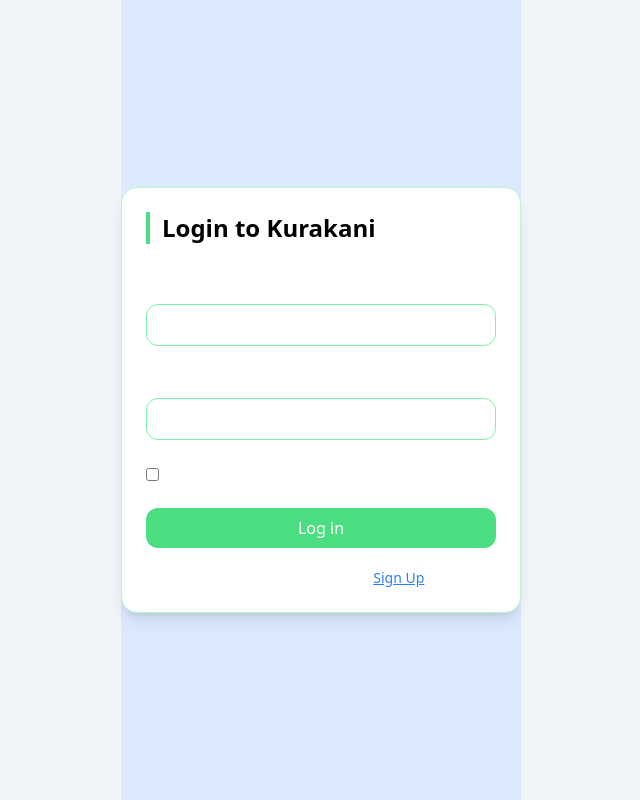
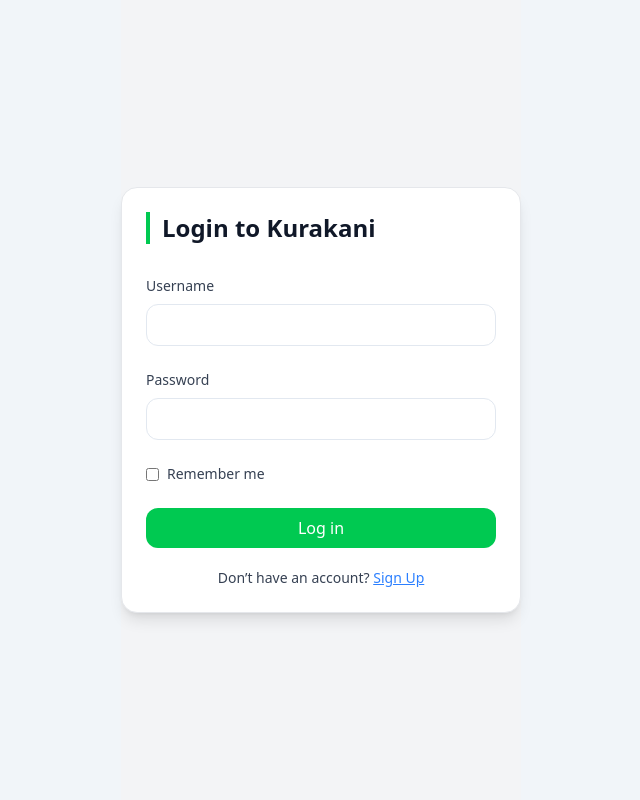
Before and after one commit to abhinavbaral/Kurakani, a React (Vite) app in the folder frontend/: page /login in a window 1280 px wide. Shown: the whole page, without its empty margins (319-959 px from the left). Built offline with nearby package versions, Linux system fonts and the light colour scheme.

Commit message:
index cleared and rewritten

```diff
--- a/frontend/src/Pages/Login.jsx
+++ b/frontend/src/Pages/Login.jsx
@@ -12,7 +12,6 @@
   const [loading, setLoading] = useState(false);
   const [error, setError] = useState(null);
 
-  const host = import.meta.env.VITE_BASE_URL || "http://localhost:3000";
   const { login } = useAuth();
   const navigate = useNavigate();
 
@@ -46,38 +45,27 @@
           password: password,
         }),
       });
-      // const response = await fetch(`${host}/api/auth/login`, {
-      //   method: "POST",
-      //   headers: {
-      //     "Content-Type": "application/json",
-      //   },
-      //   body: JSON.stringify({
-      //     email: username,
-      //     password: password,
-      //   }),
-      // });
 
       const data = await response.json();
 
       if (response.ok) {
-        setLoading(false);
         login(data.token, remember);
         navigate("/", { replace: true });
       } else {
-        setLoading(false);
         setError(data.message || "Login failed");
       }
     } catch (err) {
+      setError("Cannot connect to server");
+    } finally {
       setLoading(false);
-      setError("Cannot connect to server");
     }
   };
 
   return (
-  <div className="min-h-screen flex justify-center items-center bg-blue-100 dark:bg-blue-900">
-  <div className="w-[400px] bg-cardBgLight dark:bg-cardBgDark rounded-2xl p-6 shadow-lg border border-green-200 dark:border-green-700">
+    <div className="min-h-screen flex justify-center items-center bg-gray-100 dark:bg-gray-900">
+      <div className="w-[400px] bg-white dark:bg-gray-800 rounded-2xl p-6 shadow-lg border border-gray-200 dark:border-gray-700">
 
-    <p className="text-2xl font-bold border-l-4 border-greenAccent pl-3">
+        <p className="text-2xl font-bold border-l-4 border-green-500 pl-3 text-gray-900 dark:text-white">
           Login to Kurakani
         </p>
 
@@ -90,47 +78,61 @@
         <form onSubmit={handleFormSubmit}>
           {/* username */}
           <div className="flex flex-col mt-8 gap-2">
-        <label className="text-sm text-white font-medium">Username</label>
+            <label className="text-sm font-medium text-gray-700 dark:text-gray-200">
+              Username
+            </label>
+
             <input
               type="text"
-          className="w-full p-2 rounded-xl border border-green-300 dark:border-green-600 bg-transparent focus:outline-none focus:ring-2 focus:ring-greenAccent"
+              className="w-full p-2 rounded-xl border border-gray-300 dark:border-gray-600 bg-transparent text-gray-900 dark:text-white focus:outline-none focus:ring-2 focus:ring-green-500"
               onChange={(e) => setUsername(e.target.value)}
             />
-        {usrError && <p className="text-red-500 text-sm">{usrError}</p>}
+
+            {usrError && (
+              <p className="text-red-500 text-sm">{usrError}</p>
+            )}
           </div>
 
           {/* password */}
           <div className="flex flex-col mt-6 gap-2">
-        <label className="text-sm text-white font-medium">Password</label>
+            <label className="text-sm font-medium text-gray-700 dark:text-gray-200">
+              Password
+            </label>
+
             <input
               type="password"
-          className="w-full p-2 rounded-xl border border-green-300 dark:border-green-600 bg-transparent focus:outline-none focus:ring-2 focus:ring-greenAccent"
+              className="w-full p-2 rounded-xl border border-gray-300 dark:border-gray-600 bg-transparent text-gray-900 dark:text-white focus:outline-none focus:ring-2 focus:ring-green-500"
               onChange={(e) => setPassword(e.target.value)}
             />
-        {pasError && <p className="text-red-500 text-sm">{pasError}</p>}
+
+            {pasError && (
+              <p className="text-red-500 text-sm">{pasError}</p>
+            )}
           </div>
 
           {/* remember */}
           <div className="flex items-center mt-6 gap-2">
             <input
               type="checkbox"
-          className="accent-greenAccent"
+              className="accent-green-500"
               onChange={(e) => setRemember(e.target.checked)}
             />
-        <label className="text-sm text-white">Remember me</label>
+            <label className="text-sm text-gray-700 dark:text-gray-200">
+              Remember me
+            </label>
           </div>
 
           {/* submit */}
           <button
             type="submit"
             disabled={loading}
-        className="w-full mt-6 bg-greenAccent text-white p-2 rounded-xl transition hover:opacity-90 disabled:opacity-50 disabled:cursor-not-allowed"
+            className="w-full mt-6 bg-green-500 text-white p-2 rounded-xl transition hover:bg-green-600 disabled:opacity-50 disabled:cursor-not-allowed"
           >
             {loading ? "Logging in..." : "Log in"}
           </button>
 
           <div className="mt-5 text-center text-sm">
-        <p className="text-white">
+            <p className="text-gray-700 dark:text-gray-200">
               Don’t have an account?{" "}
               <Link to="/signup" className="text-blue-500 underline">
                 Sign Up
--- a/frontend/src/index.css
+++ b/frontend/src/index.css
@@ -1,125 +1,55 @@
 @import "tailwindcss";
 
-@theme {
 
-    --color-backgroundDark: #1e1e1e;
-    --color-cardBgDark: #383838;
-    --color-placeholderBgDark: #d1d5db;
-    --color-greenAccent: #4ade80;
-    --color-greenAccentHover: #40bd6e;
+:root {
+  --bg: #f1f5f9;
+  --card: #ffffff;
+  --text: #0f172a;
+  --muted: #64748b;
+  --border: #e2e8f0;
 
-    --color-backgroundLight: #f1f5f9;
-    --color-cardBgLight: #ffffff;
-    --color-placeholderBgLight: #e5e7eb;
-    --color-greenAccentLight: #16a34a;
-    --color-greenAccentHoverLight: #15803d;
+  --accent: #16a34a;
+  --accent-hover: #15803d;
+
+  --input-bg: #ffffff;
+  --input-border: #e2e8f0;
+  --placeholder: #9ca3af;
+}
 
 
-    /* Dark Theme */
-    --color-chat-bg-dark: #111827;
-    --color-message-sender-dark: #22c55e;
-    --color-message-receiver-dark: #1e293b;
-    --color-message-receiver-text-dark: #f8fafc;
-    --color-chat-header-bg-dark: #1e293b;
-    --color-chat-header-text-dark: #f8fafc;
-    --color-chat-header-subtitle-dark: #94a3b8;
-    --color-chat-header-border-dark: #334155;
-    --color-chat-list-bg-dark: #1e293b;
-    --color-chat-list-item-dark: #2a2a2a;
-    --color-chat-list-item-hover-dark: #334155;
-    --color-chat-list-item-active-dark: #22c55e;
-    --color-chat-list-text-dark: #f8fafc;
-    --color-chat-list-subtitle-dark: #94a3b8;
-    --color-message-input-dark: #1f2937;
-    --color-message-input-text-dark: #e5e7eb;
-    --color-placeholderBgDark: #9ca3af;
+.dark {
+  --bg: #1e1e1e;
+  --card: #383838;
+  --text: #f8fafc;
+  --muted: #94a3b8;
+  --border: #334155;
 
-    /* Light Theme */
-    --color-chat-bg-light: #f8fafc;
-    --color-message-sender-light: #16a34a;
-    --color-message-sender-text-light: #ffffff;
-    --color-message-receiver-light: #ffffff;
-    --color-message-receiver-text-light: #0f172a;
-    --color-message-receiver-border-light: #e2e8f0;
-    --color-chat-header-bg-light: #ffffff;
-    --color-chat-header-text-light: #0f172a;
-    --color-chat-header-subtitle-light: #64748b;
-    --color-chat-header-border-light: #e2e8f0;
-    --color-chat-list-bg-light: #f8fafc;
-    --color-chat-list-item-light: #ffffff;
-    --color-chat-list-item-hover-light: #f1f5f9;
-    --color-chat-list-item-active-light: #dcfce7;
-    --color-chat-list-text-light: #0f172a;
-    --color-chat-list-subtitle-light: #64748b;
-    --color-message-box-light: #ffffff;
-    --color-message-box-border-light: #e2e8f0;
+  --accent: #4ade80;
+  --accent-hover: #40bd6e;
 
-    /* Shared Colors */
-    --color-online-status: #22c55e;
-    --color-offline-status: #94a3b8;
-    --color-typing-indicator: #f59e0b;
-    --color-button-primary: #16a34a;
-    --color-button-primary-hover: #15803d;
-    --color-button-secondary-dark: #475569;
-    --color-button-secondary-light: #e2e8f0;
-    --color-shadow-light: rgba(0, 0, 0, 0.08);
-
-    --color-shadow-dark: rgba(0, 0, 0, 0.6);
-
-    --color-scrollbar-track-dark: #1e293b;
-    --color-scrollbar-thumb-dark: #475569;
-    --color-scrollbar-track-light: #f1f5f9;
-    --color-scrollbar-thumb-light: #cbd5e1;
+  --input-bg: #1f2937;
+  --input-border: #475569;
+  --placeholder: #9ca3af;
 }
 
-::-webkit-scrollbar {
-    width: 0px;
+
+body {
+  background: var(--bg);
+  color: var(--text);
 }
 
-::-webkit-scrollbar-track {
-    background: #f1f1f1;
+
+input {
+  background: var(--input-bg);
+  border: 1px solid var(--input-border);
+  color: var(--text);
 }
 
-::-webkit-scrollbar-thumb {
-    background: #888;
-    border-radius: 5px;
+input::placeholder {
+  color: var(--placeholder);
 }
 
-.loader {
-    height: 16px;
-    aspect-ratio: 2.5;
-    --_g: no-repeat radial-gradient(farthest-side, #fff 90%, #0000);
-    background: var(--_g), var(--_g), var(--_g), var(--_g);
-    background-size: 20% 50%;
-    animation: l43 1.4s infinite linear;
+
+::-webkit-scrollbar {
+  width: 0px;
 }
-
-@keyframes l43 {
-    0% {
-        background-position: calc(0*100%/3) 50%, calc(1*100%/3) 50%, calc(2*100%/3) 50%, calc(3*100%/3) 50%
-    }
-
-    16.67% {
-        background-position: calc(0*100%/3) 0, calc(1*100%/3) 50%, calc(2*100%/3) 50%, calc(3*100%/3) 50%
-    }
-
-    33.33% {
-        background-position: calc(0*100%/3) 100%, calc(1*100%/3) 0, calc(2*100%/3) 50%, calc(3*100%/3) 50%
-    }
-
-    50% {
-        background-position: calc(0*100%/3) 50%, calc(1*100%/3) 100%, calc(2*100%/3) 0, calc(3*100%/3) 50%
-    }
-
-    66.67% {
-        background-position: calc(0*100%/3) 50%, calc(1*100%/3) 50%, calc(2*100%/3) 100%, calc(3*100%/3) 0
-    }
-
-    83.33% {
-        background-position: calc(0*100%/3) 50%, calc(1*100%/3) 50%, calc(2*100%/3) 50%, calc(3*100%/3) 100%
-    }
-
-    100% {
-        background-position: calc(0*100%/3) 50%, calc(1*100%/3) 50%, calc(2*100%/3) 50%, calc(3*100%/3) 50%
-    }
-}
```
Also changed, not shown: frontend/src/Pages/Signup.jsx (+25 -13 lines). Lines whose indentation alone changed are shown as unchanged.
